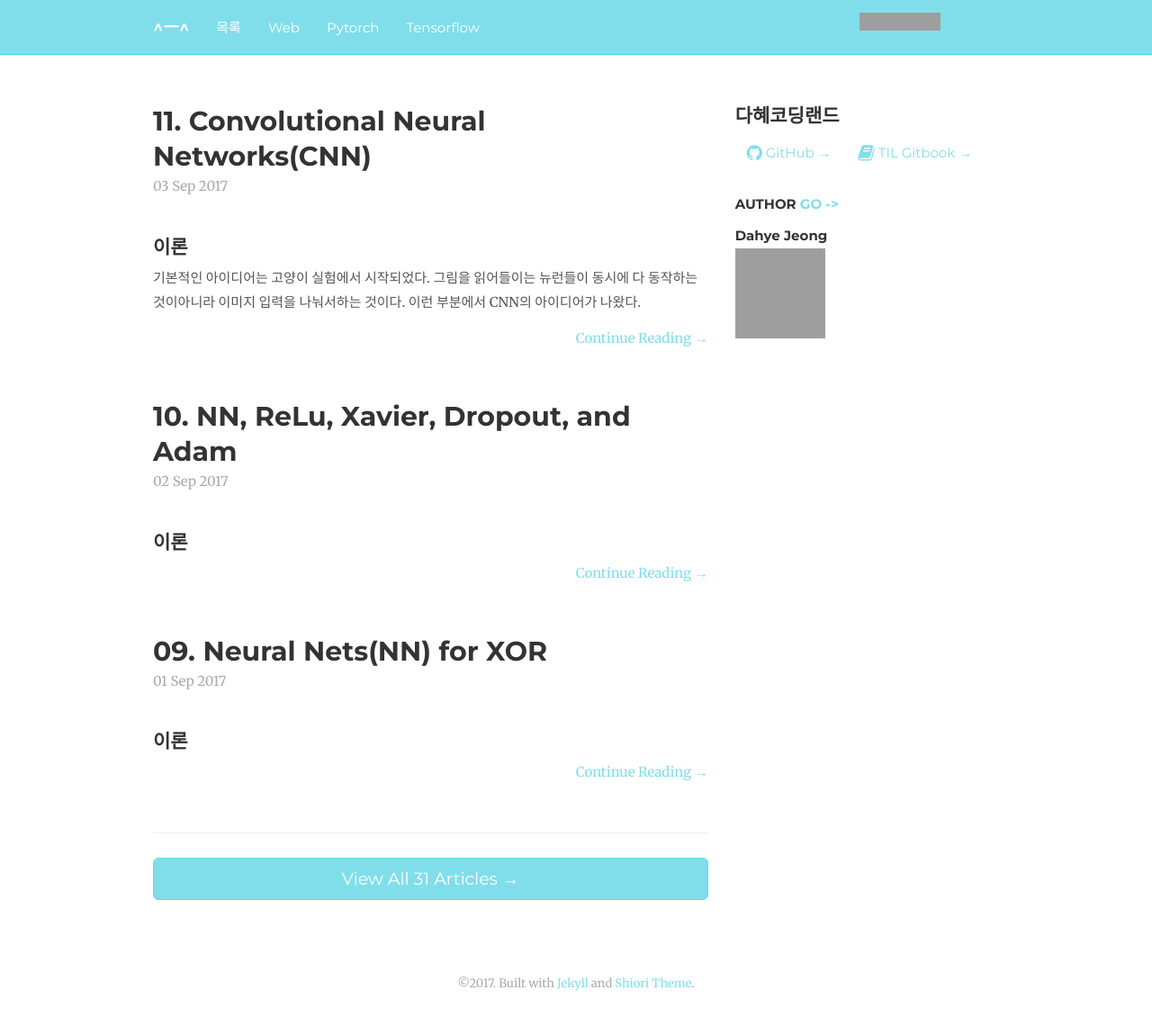
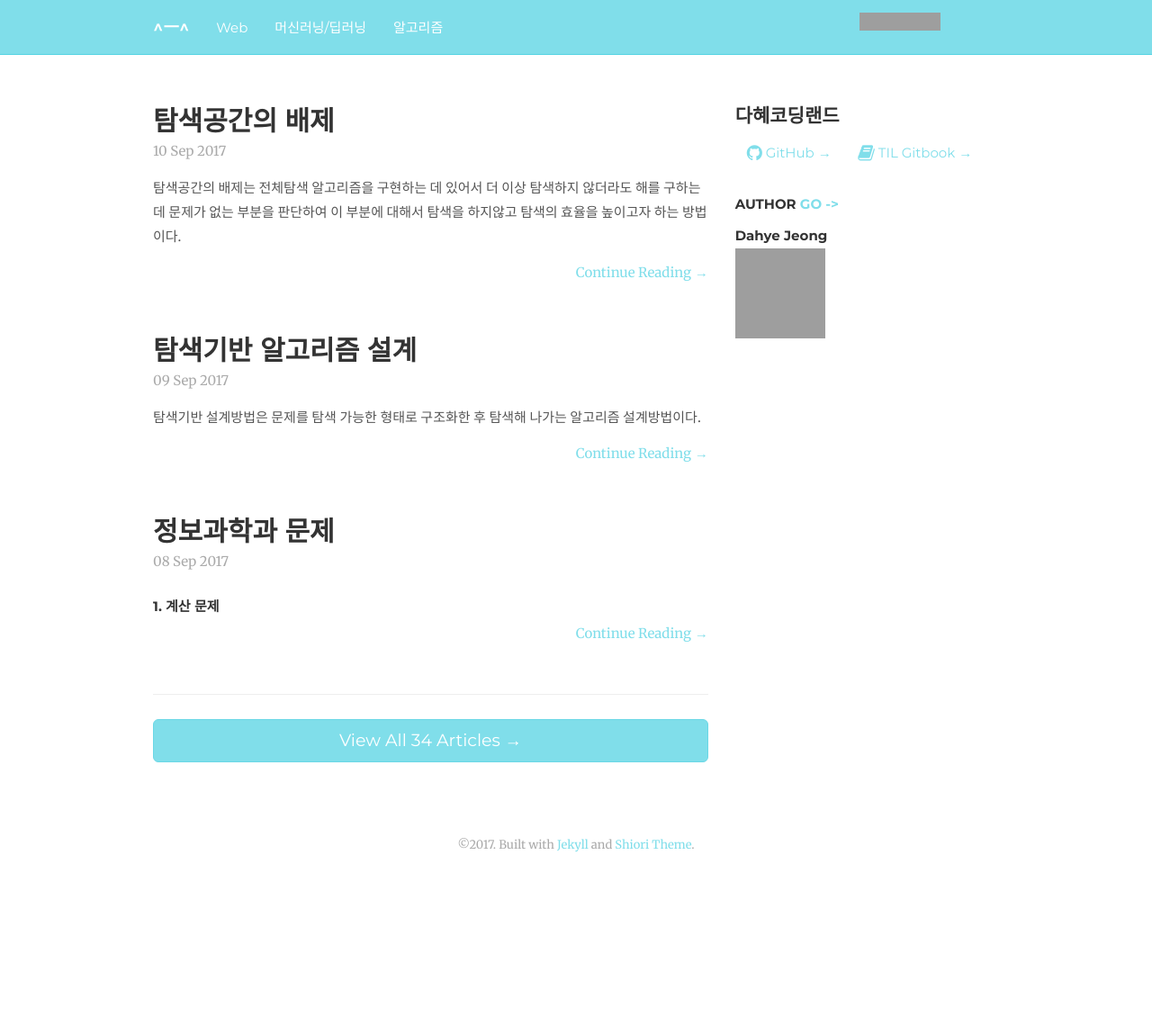
Before and after one commit to dh00023/dh00023.github.io, a Jekyll site: the page built from index.html, in a window 1280 px wide, cut to the strip 0-1145 px from the top of the page. Shown: the top 1140 px of the strip at 90% size. Built offline with Jekyll 4.4.1, drawn with Linux system fonts in a browser that asks for light colours; nearby versions of some CDN libraries; comment, search, counter and statistics services are not loaded; after the commit the page ends 991 px from its top, so only the background shows below that; part of the change alters nothing that is shown; grey boxes are pictures that could not be loaded.

Commit message:
algorithm

````diff
--- a/_includes/nav.html
+++ b/_includes/nav.html
@@ -1,4 +1,4 @@
-<li><a href="{{ "/archive" | prepend:site.baseurl }}">목록</a></li>
+<!-- <li><a href="{{ "/archive" | prepend:site.baseurl }}">목록</a></li> -->
 <li><a href="{{ "/web" | prepend:site.baseurl }}">Web</a></li>
-<li><a href="{{ "/pytorch" | prepend:site.baseurl }}">Pytorch</a></li>
-<li><a href="{{ "/tensorflow" | prepend:site.baseurl }}">Tensorflow</a></li>
+<li><a href="{{ "/deeplearning" | prepend:site.baseurl }}">머신러닝/딥러닝</a></li>
+<li><a href="{{ "/algorithm" | prepend:site.baseurl }}">알고리즘</a></li>
--- /dev/null
+++ b/_posts/2017-09-08-algorithm-1.md
@@ -0,0 +1,106 @@
+---
+title: "정보과학과 문제"
+tag: algorithm
+---
+
+
+### 1. 계산 문제
+
+수학적으로 계산 가능하며, 컴퓨터를 이용해 풀 수 있는 모든 문제들을 의미한다.
+
+- **결정 문제(decision problem)**
+- 탐색 문제(search problem)
+- 카운팅 문제(counting problem)
+- **최적화 문제(optimization problem)**
+- 함수형 문제(function problem)
+
+### 2. 결정 문제
+
+계산 문제들 중 그 결과를 'YES' or 'NO'로 답할 수 있는 문제를 의미한다.
+
+### 3. 최적화 문제
+
+계산결과 얻은 후보 해들 중 가장 적절한 해를 찾는 형태의 문제를 말한다.
+
+## 알고리즘과 실행시간 측정
+
+### 1.알고리즘
+
+주어진 문제를 해결하기 위한 단계 혹은 절차.
+이 절차에는 입력값과 출력값이 존재해야하며, 유한한 단계를 거쳐서 반드시 종료되어야 한다.
+
+알고리즘은 주로 자연어, 의사코드, 프로그래밍언어 등의 방법으로 기술할 수 있다.
+
+#### 자연어
+```
+알고리즘 A
+(1단계) 원소의 인덱스를 id로 정의한다.
+(2단계) 집합 S에 대하여 1<=id<=n까지의 합을 구하고 이를 s라 한다.
+(3단계) s를 출력하고 종료한다.
+```
+
+#### 의사코드(shudo code)
+
+```
+알고리즘 A
+(1단계) id←1,s←0
+(2단계) s = s + Sid, id ← id + 1
+(3단계) id <= n goto 2단계
+(4단계) print s
+```
+
+#### 프로그래밍 언어
+
+```c
+void A(int S, int n){
+	int s = 0;
+    for(int id = 1;id<=n;id++){
+    	s = s + S[id];
+    }
+    printf("%d\n",s);
+}
+```
+
+- 계산량 : n
+- O(n)
+
+알고리즘 효율성을 계산량으로 표현할 것이며, 계산량은 입력크기 n에 대한 실행시간을 나타낸다.
+
+### 2. 실행시간의 측정
+
+- 선택정렬(selection sort)는 자료가 10배 증가할수록 실행시간은 약 100배 증가한다. 따라서 n배커지면 n^2에 비례하여 증가한다.
+- 퀵정렬(quick sort)는 백만개까지 정렬하는데 0.2초 이내로 처리하므로 알고리즘 효율의 차이를 직접 체감할 수 있음.
+> 퀵정렬
+> 1. pivot(기준값) 정하기
+> 2. pivot보다 작은 원소들은 왼쪽, 큰 원소는 오른쪽
+> 3. pivot을 기준으로 왼쪽 배열과 오른쪽 배열을 새로운 배열로 정하고 각 배열구간에서 1번과정 재귀적 반복
+> 일반적으로 처음 또는 마지막 원소를 pivot으로 잡는다.
+
+```cpp
+// 퀵정렬 기반으로 동작하는 std::sort()사용
+#include <algorithm>
+
+std::sort()
+```
+
+- O(nlgn)으로 자료를 정렬하는 함수
+- 배열,구조체, `std::vector`, `std::list`, `std::set`, `std::map`등 다양한 형태의 자료구조를 모두 정렬할 수있는 매우 강력한 정렬함수이다.
+
+`std::sort(정렬할 자료의 시작 주소, 정렬할 자료의 마지막 주소,[비교함수 주소])`
+
+```cpp
+bool compare(int a, int b){
+// 오름차순    return a<b;
+// 내림차순
+    return a>b;
+}
+
+bool comparep(POINT a, POINT b){
+    if(a.x == b.x ) return a.y < b.y;
+    else return a.x < b.x;
+}
+
+//처음부터 n-1번째까지 원소를 compare함수의 정의대로 정렬
+std::sort(S,S+n,compare);
+```
+`compare`를 생략하면 오름차순
--- /dev/null
+++ b/_posts/2017-09-09-algorithm-2.md
@@ -0,0 +1,256 @@
+---
+title: "탐색기반 알고리즘 설계"
+tag: algorithm
+---
+
+탐색기반 설계방법은 문제를 탐색 가능한 형태로 구조화한 후 탐색해 나가는 알고리즘 설계방법이다.
+
+###  탐색
+
+탐색이란 같은 형태의 한 개 이상의 자료들이 적절한 형태로 구조화된 상태로 모여 있는 집합에서 특정 자료를 찾는 모든 작업을 말한다.
+따라서 탐색할 자료가 저장되어 있는 **구조**를 파악하는 것이 중요하다.
+
+- 선형구조(배열, 연결리스트로 표현될 수 있는 구조)
+- 비선형구조(트리, 그래프 형태로 표현되는 구조)
+
+탐색기반설계는 주어진 문제에서 주어진 데이터를 특성에 맞도록 구조화하고 이 자료를 적절한 방법으로 탐색해 나가면서 원하는 해를 찾는 알고리즘 설계법이다.
+
+- 전체탐색법
+- 부분탐색법(탐색할 영역을 적절한 방법으로 배제해 탐색의 효율을 높임)
+
+#### 1. 선형구조의 탐색
+
+선형구조란 자료의 순서를 유일하게 결정할 수 있는 형태의 구조를 말한다. 2,3차원 구조라도 순서가 일정하게 정해져 있으면 이는 선형이라고 할 수 있다.
+
+주로 **배열, 리스트**의 형태로 저장된다.
+
+- 1차원 선형구조
+- 다차원 선형구조(2차원 이상)
+
+선형구조의 탐색은 선형구조로 저장된 자료들 중 원하는 것을 찾는 작업을 말한다.
+
+- **순차탐색** : 자료의 특성에 관계없이 사용할 수 있는 일반적인 방법.
+	- 전체탐색기법
+	- O(n)
+![](http://cfile30.uf.tistory.com/image/2133264853FDCD4C290295)
+
+- **이분탐색**
+	- O(log2 n)
+	- 오름차순 or 내림차순으로 정렬된 선형구조에서 탐색
+
+![](http://www.tipssoft.com/data/cheditor/0712/_copy9.gif)
+
+`main`함수를 비롯한 모든 함수들은 함수 내에서 사용되는 모든 변수를 **지역변수**로 쓰는 것이 좋다.
+
+전역변수는 지역변수보다 더 많은 공간을 확보할 수 있으며, 0으로 초기화된다.
+
+- `lower_bound(S,S+n,k,[compare])`
+- `upper_bound(S,S+n,k,[compare])`
+
+#### 2. 비선형구조의 탐색
+
+**비선형구조**란 i번째 원소를 탐색한 다음 그 원소와 연결된 다른 원소를 탐색하려고 할 때, 여러 개의 원소가 존재하는 탐색구조를 말한다.
+
+일반적으로 자료가 **트리**, **그래프**로 구성되어 있는 경우이다.
+
+비선형구조의 탐색은 트리나 그래프의 모든 정점을 탐색하는 것이다.
+비선형구조는 자료가 순차적으로 구성되어 있지 않으므로 단순히 반복문을 이용하기 어려우며 **스택**,**큐**같은 자료구조를 활용하여 탐색하는 것이 일반적이다.
+
+- **깊이우선탐색(depth first search,dfs)**
+- **너비우선탐색(breadth first search,bfs)**
+
+![](http://cfile24.uf.tistory.com/image/23782C4E56AC1F3703588F)
+
+정점은 일반적으로 상태나 위치를 표현한다. 간선은 정점들 간의 관계를 표현한다.
+
+- 경로(path) : 정점s에서 임의의 정점t로 이동할 때, 사용한 정점들을 연결하고 있는 간선들의 순서로 된 집합
+- 회로(cycle) : 그래프에서 임의의 정점s에서 같은 정점s로의 경로들
+
+- 자기간선(loop) : 임의의 정점에서 자기 자신으로 연결하고 있는 간선
+- 다중간선(multi edge) : 임의의 정점에서 다른 정점으로 연결된 간선의 수가 2개 이상
+- 그래프의 차수(degree) : 임의의 한 정점에서 다늘 정점으로 연결된 간선의 수
+
+#### 그래프의 구현
+
+대표적인 입력형식은 첫 번째 줄에 정점의 수 n과 간선의 수 m
+두번째 줄부터 간선으로 연결된 두 정점의 번호와 가중치
+```
+7 11
+1 2 47
+1 3 69
+...
+6 7 40
+```
+
+- 인접행렬(adjacency matrix)
+	> 2차원 베열을 이용한다. 최대 정점의 수에 맞추어 2차원 배열 선언하고 각 ㅐ열의 칸에 연결된 정보 저장.
+
+- - O(nm) 시간
+
+
+![](http://cfile29.uf.tistory.com/image/24227840571C79650EEC39)
+
+```cpp
+#include <stdio.h>
+
+int n, m, G[101][101];
+
+int main(){
+	scanf("%d %d",&n,&m);
+	for(int i=0;i<m;i++)
+    {
+    	int a, b, w;
+        scanf("%d %d %d",&a, &b, &w);
+        G[a][b]=G[b][a]=w;
+    }
+}
+```
+
+
+
+- 인접리스트(adjacency list)
+
+인접행렬은 표현할 때 연결되지 않았던 부분까지 모두 표현이 된다. 연결되지 않은 부분을 0으로 표현한다. 알고리즘을 구현할 때에도 0까지 모두 조사를 해야하므로 효울이 떨어지는 경우가 많은데 인접리스트는 이러한 단점을 극복한다.
+
+-	- O(n+m)시간
+
+![](https://lh3.googleusercontent.com/22poilDCWxVN7yT5qhzxdzrw8en-V9qGjiTULqjtzDisaVWc4GdhtDOoVw1EP8Dcs2wcYF8WRBH1jEdnbm9HeDMsrCxOMWWCWzpm_zy6AnU3qD4Gk_aa76mul81GkqqS0hphsA)
+
+`std::vector()`를 이용하여 간단하게 구현할 수 있다. 이때 인접행렬로 구현하는 것보다 공간을 적게 사용한다.
+
+#### 깊이우선탐색(dfs)
+
+그래프 중 회로가 없는 그래프를 트리라고한다.
+
+1. 출발 정점을 트리의 가장 위에 있는 정점으로 한다.
+2. 단계별 탐색을 한다.
+3. 더 이상 진행할 수 없을 때는 백트랙(backtrack)-이전의 정점으로 되돌아간다.
+4. 마지막 정점을 방문하면 깊이우선탐색이 완료된다.
+
+```cpp
+//인접리스트 백트랙킹 기법
+//반복문 m번실행
+bool visited[101];
+void dfs(int k)
+{
+	for(int i=0;i<G[i].size();i++)
+	    if(!visited[G[k][i],to])
+        {
+        	visited[G[k][i].to]=true;
+            dfs(G[k][i]);
+        }
+    return;
+}
+```
+
+```cpp
+//인접행렬 백트릭킹 기법
+//반복문 n^2번 실행
+bool visited[101];
+void dfs(int k)
+{
+	for(int i=0;i<=n;i++)
+	    if(G[k][i] && !visited[G[k][i]])
+        {
+        	visited[G[k][i]]=true;
+            dfs(G[k][i]);
+        }
+    return;
+}
+```
+
+##### flood_fill
+
+지뢰찾기, 뿌요뿌요 등 게임에서 많이 활용되는 알고리즘.
+재귀함수를 이용해 깊이우선탐색을 구현한다. 하지만 재귀의 깊이가 너무 커지면 runtime error가 발생할 수 있다. 깊이가 너무 크다고 판단되면 너비우선탐색으로 처리하거나 재귀대신 스택을 이용한다.
+
+dfs함수 부분의 4방향 탐색을 dx,dy를 이용해 작성할 수 있다.
+
+```cpp
+int dx[4]={1,0,-1,0},dy[4]={0,1,0,-1};
+
+void dfs(int a, int b, int c)
+{
+	A[a][b]=c;
+    for(int i=0;i<4;i++)
+    	if(safe(a+dx[i],b+dy[i])&&A[a+dx[i]][b+dy[i]]==1)
+        	dfs(a+dx[i],b+dy[i],c);
+}
+```
+
+##### n-queen
+
+n*n체스 보드판에 n개의 queen을 서로 공격하지 못하도록 배치하는 방법을 찾아내는 문제. 대각선 검사하면서 가야하는 알고리즘에 유용하다.
+
+- 퀸은 8방향으로 모두 공격할 수 있다.
+
+
+	1. 첫 번째 행, 첫 번째 열에 퀸을 놓는다.
+	2. 다음 행에서 가능한 가장 왼쪽 열에 퀸을 놓는다.
+	3. n번째 열에 더 이상 퀸을 놓을 수 없다면 백트랙한다.
+	4. 마지막 행에 퀸을 놓으면 하나의 해를 구한 것이다.
+	5. 모든 경우를 조사할 때까지 백트래킹해가며 해들을 구한다.
+
+깊이우선탐색을 하며 해를 구할 때마다 카운트해 원하는 해를 구할 수 있다. 열과 대각선만 검사하면 된다.
+대각선은 행+열 위치에 체크해 기울기가 증가하는 대각선 상에 퀸을 놓을 수 있는지 없는지 확인한다.
+기울기가 감소하는 대각선은 **행과 열의 차가 일정**하다. `n+(행-열)`의 위치에 체크.
+백트랙 시에 가장 중요한 점은 체크배열에 기록해 두었던 체크를 모두 해제해야한다.
+
+#### 너비우선탐색(bfs)
+
+핸져 정점에서 깊이가 1인 정점을 모두 탐색한 뒤 깊이를 늘려가는 방식이다. 너비우선탐색은 백트랙을 하지 않는다. 대신에 현재 정점에서 깊이가 1인 정점을 모두 방문해야하므로 **큐(queue)**라는 FIFO(First In First Out)자료구조를 활용해 현재 정점에서 깊이가 1 더 깊은 모든 정점을 순차적으로 큐에 저장해 탐색에 활용한다.
+
+`std::queue()`를 활용하는 방법을 익힐 필요가 있다.
+
+```cpp
+//인접리스트에 저장했을 경우
+#include <queue>
+bool visited[101];
+
+void bfs(int k)
+{
+	std::queue<int> Q;
+    Q.push(k), visited[k]=1;
+    while(!Q.empty())
+    {
+    	int current = Q.front();Q.pop();
+        for(int i=0;i<G[current].size();i++)
+        	if(!vistited[G[current][i]])
+            {
+            	visited[G[current][i]]=1;
+                Q.push(G[current][i]);
+            }
+    }
+}
+```
+전체를 탐색하는 데 있어서 반복문을 m번 실행하게 된다.
+
+```cpp
+//인접행렬
+bool visited[101];
+
+void bfs(int k)
+{
+	std::queue<int> Q;
+    Q.push(k), visited[k]=1;
+    while(!Q.empty())
+    {
+    	int current = Q.front();Q.pop();
+        for(int i=0;i<G[current].size();i++)
+        	if(G[current][i]&&!vistited[G[current][i]])
+            {
+            	visited[G[current][i]]=1;
+                Q.push(G[current][i]);
+            }
+    }
+}
+```
+
+전체 탐색하는데 있어서 반복문을 n^2번 실행하게된다.
+
+최단거리를 찾는 문제는 너비우선탐색으로 해결할 수 있는 대표적인 문제이다.(거리기록하면서 가는게 핵심)
+
+#### 전체탐색법
+
+주어진 문제에서 해가 될 수 있는 모든 가능성을 검사해 해를 구하기 때문에 항상 정확한 해를 구할 수 있다.
+하지만 탐색해야할 내용이 너무 많으면 문제에서 제시한 시간 이내에 해결할 수 없다는 것을 유의해야한다.
--- /dev/null
+++ b/_posts/2017-09-10-algorithm-3.md
@@ -0,0 +1,65 @@
+---
+title: "탐색공간의 배제"
+tag: algorithm
+---
+
+탐색공간의 배제는 전체탐색 알고리즘을 구현하는 데 있어서 더 이상 탐색하지 않더라도 해를 구하는 데 문제가 없는 부분을 판단하여 이 부분에 대해서 탐색을 하지않고 탐색의 효율을 높이고자 하는 방법이다.
+
+배제되는 탐색공간의 크기에 따라 알고리즘의 성능의 향상 폭이 달라진다. 잘못 설계를 하면 해를 구할 수 없는 경우가 발생하므로 탐색 영역을 배제할 때는 수학적 접근이 필요하다.
+
+### 1. 수학적 배제
+- 이분탐색 알고리즘 : 수학적 배제를 이용해 탐색공간을 줄여나가는 알고리즘 설계방법
+오름차순으로 정렬된 상태의 이분탐색에서 현재 탐색한 값이 목표하는 값보다 작다면, 왼쪽 영역에는 해가 존재할 가능성이 없으므로 배제할 수 있다.
+
+수학적 배제로 알고리즘을 설계할 경우, 공간을 배제할 원리를 수학적으로 증명한 후, 이 방법을 반복적으로 해를 찾을 때까지 적용해 나가며 해를 찾는다. 이 방법은 일종의 **Greedy(탐욕법)**이라고 할 수 있다.
+수학적 배제는 단순히 직관적으로 배제의 규칙을 결정하면 최적해를 구할 수 있음을 보장할 수 없다.
+
+#### 약수구하기
+
+영역배제
+1. 모든 자연수 n에 대해 1과 n은 항상 n의 약수이다.
+2. 모든 자연수 n에 대하여, 2이상 n미만의 자연수들 중 가장 큰 n 의 약수는 n/2를 넘지 않는다.
+3. n = d(k) X d(c-k+1) k번째 원소와 c-k+1번째 원소의 곱은 항상 n이다.
+
+```cpp
+for(i=2;i*i<=n;i++)
+   if(n%i==0)sum+=(i+n/i);
+if(i*i==n)sum+=i;
+```
+
+#### 소수구하기
+
+- 약수가 2개를 초과한다면 더 이상 탐색할 필요가 없다.
+- n이 소수라면 약수는 1과 n만 존재한다. 즉, 구간[2,n]에서 약수는 존재하지 않는다.
+- O(n^1/2)
+
+```cpp
+for(int i=2;i*i<=k;i++){
+	if(k%i==0)return false;
+}
+```
+- **에라토스테네스의 체**
+	1. 2부터 n까지 차례로 숫자를 쓰고, 2부터 탐색을 시작
+	2. 현재 탐색 중인 수가 지워지지 않았으면 그 수는 소수이다.
+	3. 1단계에서 그 수가 소수이면 그 수의 배수를 모두 지운다.
+	4. 만약 아직 탐색이 끝나지 않았으면 다음 수를 탐색할 준비를 하고 1단계로간다.
+	5. 지워지지 않은 모든 수는 소수, 지워진 수는 합성수이다.
+
+#### 소수구하기 심화
+
+어떤 수에서 자릿수의 위치를 바꾸었을때 소수인것을 구하시오. ex) 23은소수, 32는 합성수
+
+1. 입력된 수의 자릿수를 분리하여 배열에 넣는다.
+2. 분리된 각 자릿수로 모든 경우의 순열을 만든다.
+3. 만들어진 순열들을 오름차순으로 정렬한다.
+4. 각각의 순열에 대해 소수인지 확인한다.
+5. 소수이고 한 번도 출력하지 않았다면 출력한다.
+6. 소수가 하나도 없었으면 -1을 출력한다.
+
+### 2. 경험적 배제
+
+경험적 배제는 전체탐색법을 기본으로 한 알고리즘 설계 방법이다. 특정 조건(더 이상 탐색하더라도 해를 구할 수 없음을 판달할 수 있는 조건)을 두고, 이 조건을 기준으로 해가 될 수 있는 모든 공간을 탐색해 나간다. 특정조건은 탐색을 진행하는 중에 조건을 설정하고, 탐색한 영역이 넓어질수록 상황에 따라 조건이 갱신된다.
+경험적 배제는 일반적으로 **가지치기**(branch & bound)라고 한다.
+일반적으로 더 이상 탐색할 정점이 없어서 되돌아 오는 것을 백트랙이라고 한다. 하지만 더 탐색할 공간이 있음에도 불구하고 돌아오는 흐름을 **바운딩(bounding)** 혹은 **커팅(cutting)**이라고한다.
+
+**핵심은 더 이상 탐색할 필요가 없는 지점을 판단하는 기준을 정하는 것이다.**
--- a/pytorch.html
+++ b/algorithm.html
@@ -1,13 +1,13 @@
 ---
-title: Pytorch
-permalink: "pytorch/index.html"
+title: Algorithm
+permalink: "algorithm/index.html"
 ---
-<h2>Pytorch와 관련된 공부 자료들입니다.</h2>
+<h2>알고리즘 공부 자료들입니다.</h2>
 <br>
 <div class="page-archive">
 {% for post in site.posts %}
-  {% if post.tag == "pytorch"%}
-  {% assign post_month_year = post.date | date: "%B %Y" %}
+  {% if post.tag == "algorithm"%}
+  즘% assign post_month_year = post.date | date: "%B %Y" %}
   {% assign newer_post_month_year = post.next.date | date: "%B %Y" %}
   {% if post_month_year != newer_post_month_year %}
     <h3 class="section-header-archive">
--- /dev/null
+++ b/deeplearning.html
@@ -0,0 +1,47 @@
+---
+title: Deeplearning
+permalink: "deeplearning/index.html"
+---
+<h2>머신러닝/딥러닝 관련 공부자료입니다.</h2>
+
+<h3>Tensorflow</h3>
+<p><a href="https://hunkim.github.io/ml/">모두를 위한 머신러닝/딥러닝 강의</a>를 참조했습니다.</p>
+<br>
+<div class="page-archive">
+{% for post in site.posts %}
+  {% if post.tag == "tensorflow"%}
+  즘% assign post_month_year = post.date | date: "%B %Y" %}
+  {% assign newer_post_month_year = post.next.date | date: "%B %Y" %}
+  {% if post_month_year != newer_post_month_year %}
+    <h3 class="section-header-archive">
+      {{ post_month_year }}
+    </h3>
+  {% endif %}
+  <p>
+    <a href="{{ post.url | prepend:site.baseurl}}" class="post-title-archive list">{{ post.title }}</a>
+    <small class="text-muted"> {{ post.date | date_to_string }}</small>
+  </p>
+  {% endif %}
+{% endfor %}
+</div>
+
+<h3>Pytorch</h3>
+
+<br>
+<div class="page-archive">
+{% for post in site.posts %}
+  {% if post.tag == "pytorch"%}
+  {% assign post_month_year = post.date | date: "%B %Y" %}
+  {% assign newer_post_month_year = post.next.date | date: "%B %Y" %}
+  {% if post_month_year != newer_post_month_year %}
+    <h3 class="section-header-archive">
+      {{ post_month_year }}
+    </h3>
+  {% endif %}
+  <p>
+    <a href="{{ post.url | prepend:site.baseurl}}" class="post-title-archive list">{{ post.title }}</a>
+    <small class="text-muted"> {{ post.date | date_to_string }}</small>
+  </p>
+  {% endif %}
+{% endfor %}
+</div>
--- a/tensorflow.html
+++ /dev/null
@@ -1,24 +0,0 @@
----
-title: Tensorflow
-permalink: "tensorflow/index.html"
----
-<h2>Tensorflow와 관련된 공부 자료들입니다.</h2>
-<p><a href="https://hunkim.github.io/ml/">모두를 위한 머신러닝/딥러닝 강의</a>를 참조했습니다.</p>
-<br>
-<div class="page-archive">
-{% for post in site.posts %}
-  {% if post.tag == "tensorflow"%}
-  {% assign post_month_year = post.date | date: "%B %Y" %}
-  {% assign newer_post_month_year = post.next.date | date: "%B %Y" %}
-  {% if post_month_year != newer_post_month_year %}
-    <h3 class="section-header-archive">
-      {{ post_month_year }}
-    </h3>
-  {% endif %}
-  <p>
-    <a href="{{ post.url | prepend:site.baseurl}}" class="post-title-archive list">{{ post.title }}</a>
-    <small class="text-muted"> {{ post.date | date_to_string }}</small>
-  </p>
-  {% endif %}
-{% endfor %}
-</div>
````
Also changed, not shown: Gemfile.lock.
